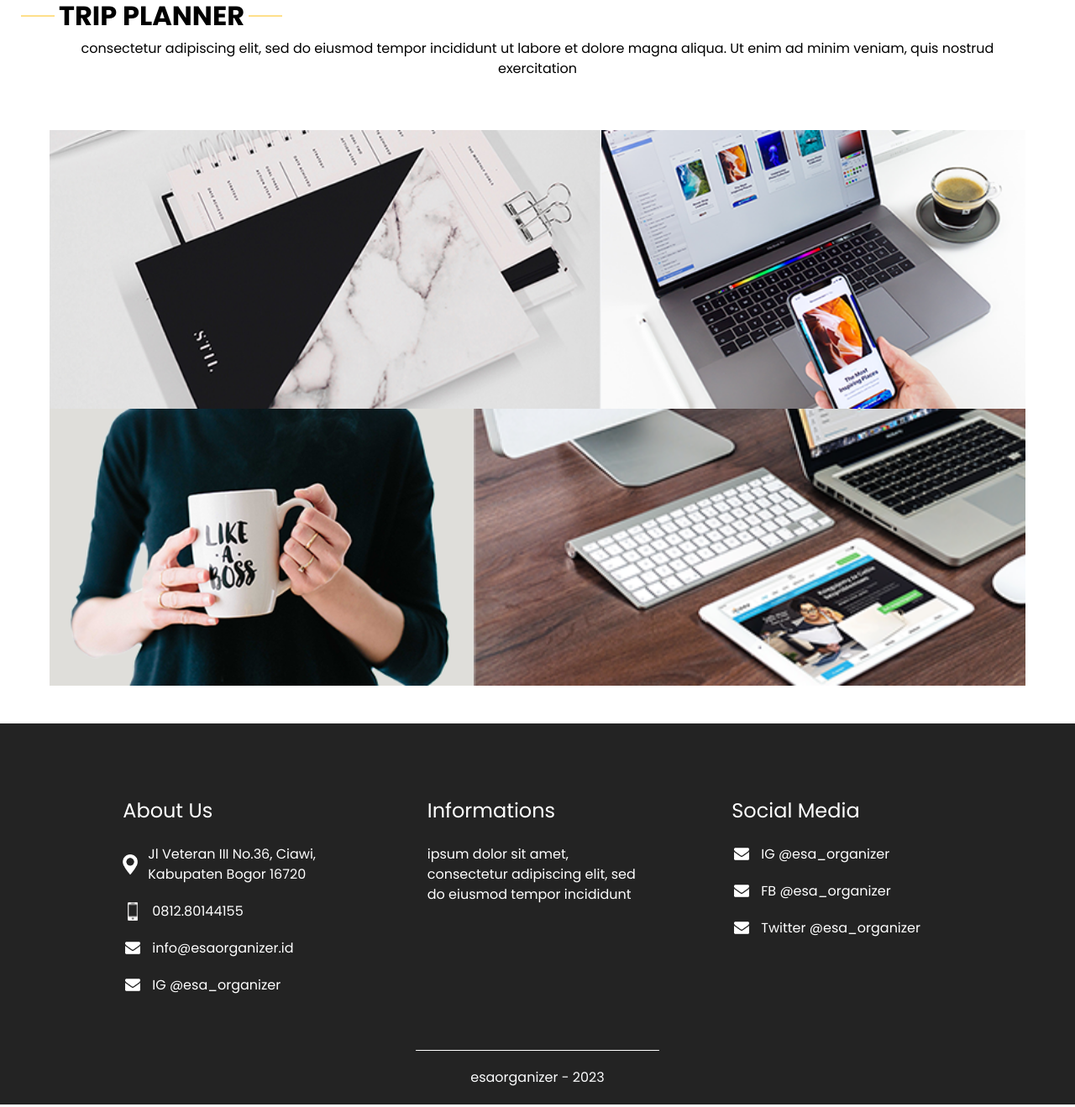
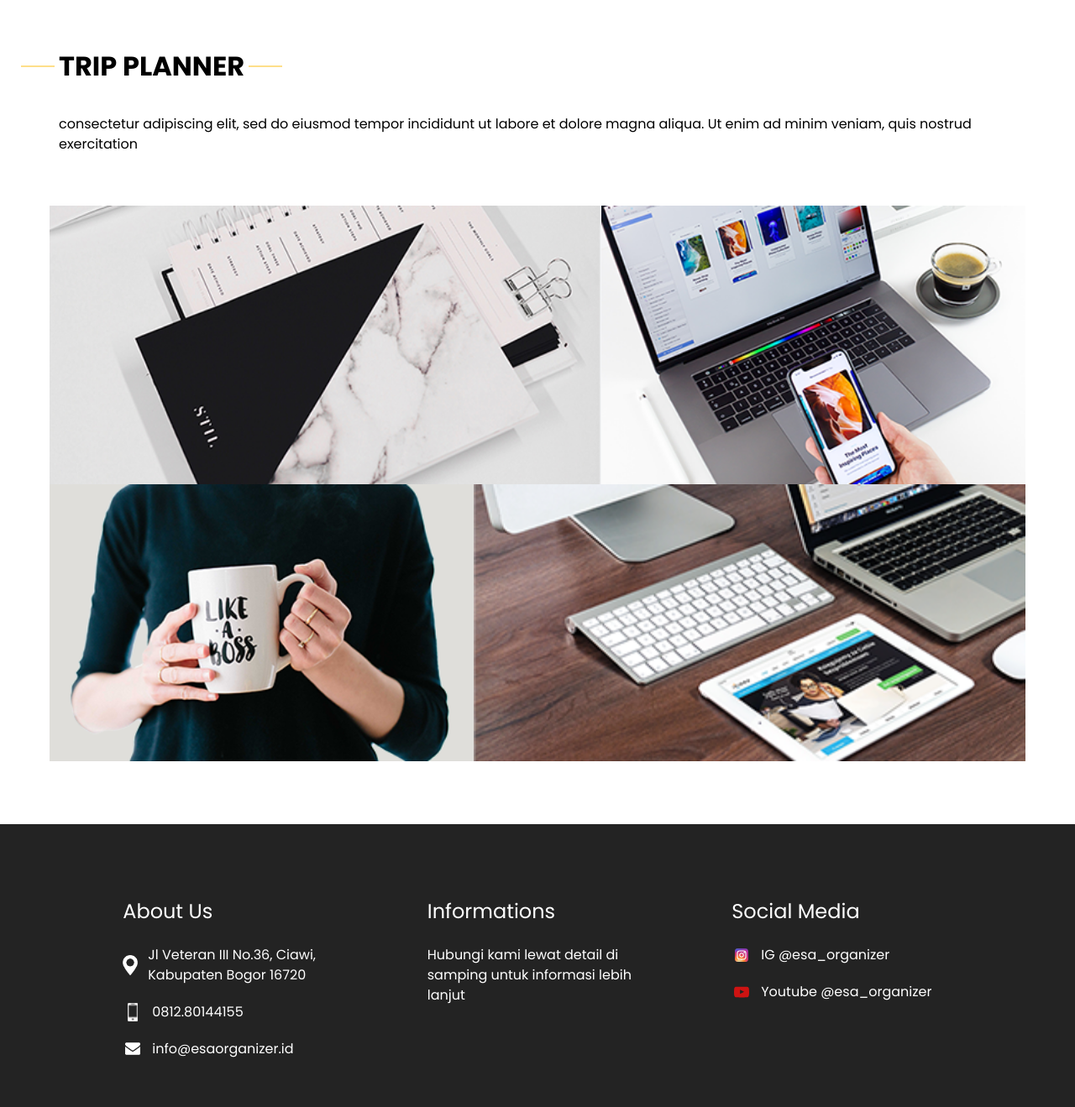
Before and after one commit to DaffaPoseidon/kerjaan-esaorganizer, a plain HTML site: page tripPlanner.html in a window 1280 px wide. Shown: the top 1319 px of the page at 84% size. Drawn offline with nearby package versions, Linux system fonts and the light colour scheme.

Commit message:
Update 4.0

```diff
--- a/css/responsive.css
+++ b/css/responsive.css
@@ -86,9 +86,6 @@
         width: 100%;
     }
 
-    .client_section .box {
-        margin-top: 75px;
-    }
 
     .client_section .camera_img-box {
         margin-top: 45px;
--- a/css/style.css
+++ b/css/style.css
@@ -430,7 +430,7 @@ fieldset:disabled a.btn {
 }
 
 .do_section{
-    margin: 120px 0;
+    padding: 60px 0;
 }
 
 .do_section .heading_container {
@@ -534,7 +534,7 @@ fieldset:disabled a.btn {
 }
 
 .who_section{
-    margin-top: 120px;
+
 }
 
 .who_section .row {
@@ -566,13 +566,34 @@ fieldset:disabled a.btn {
     color: #353434;
 }
 
+/* Bagian halaman lain */
+.work_section{
+    padding: 60px 0 30px 0;
+}
+
 .work_section .work_container {
     display: -webkit-box;
     display: -ms-flexbox;
     display: flex;
     -ms-flex-wrap: wrap;
     flex-wrap: wrap;
+    flex-direction: row;
     margin: 0 -1%;
+}
+
+.work_section .container{
+    display: flex;
+    flex-direction: column;
+}
+
+.work_section .container .heading_container{
+    display: flex;
+    flex-direction: column;
+    gap: 30px;
+}
+
+.work_section .container .heading_container p{
+    text-align: left;
 }
 
 .work_section .work_container .box {
@@ -599,6 +620,8 @@ fieldset:disabled a.btn {
     width: 56.5%;
 }
 
+/* Bagian halaman lain berakhir */
+
 .client_section {
     margin-bottom: 150px;
 }
@@ -607,6 +630,7 @@ fieldset:disabled a.btn {
     -webkit-box-align: center;
     -ms-flex-align: center;
     align-items: center;
+    margin-bottom: 35px;
 }
 
 .client_section .box {
--- a/tripPlanner.html
+++ b/tripPlanner.html
@@ -77,9 +77,9 @@
                             <div class="img-box ">
                                 <img src="images/location-white.png " width="18px " alt=" ">
                             </div>
-                            <p>
+                            <a class="lokasi" href="https://www.google.com/maps/@-6.6759857,106.8603471,3a,75y,193.66h,90t/data=!3m6!1e1!3m4!1szQwy7ukdGK9tZwIxc1utOA!2e0!7i16384!8i8192?entry=ttu" target="_blank">
                                 Jl Veteran III No.36, Ciawi, Kabupaten Bogor 16720
-                            </p>
+                            </a>
                         </div>
                         <div>
                             <div class="img-box ">
@@ -97,14 +97,6 @@
                                 info@esaorganizer.id
                             </p>
                         </div>
-                        <div>
-                            <div class="img-box ">
-                                <img src="images/envelope-white.png " width="18px " alt=" ">
-                            </div>
-                            <p>
-                                IG @esa_organizer
-                            </p>
-                        </div>
                     </div>
                 </div>
                 <div class="col-md-3 ">
@@ -113,7 +105,7 @@
                             Informations
                         </h5>
                         <p>
-                            ipsum dolor sit amet, consectetur adipiscing elit, sed do eiusmod tempor incididunt
+                            Hubungi kami lewat detail di samping untuk informasi lebih lanjut
                         </p>
                     </div>
                 </div>
@@ -125,7 +117,7 @@
                         </h5>
                         <div>
                             <div class="img-box ">
-                                <img src="images/envelope-white.png " width="18px " alt=" ">
+                                <img src="images/instagram.svg " width="18px " alt=" ">
                             </div>
                             <p>
                                 IG @esa_organizer
@@ -133,18 +125,10 @@
                         </div>
                         <div>
                             <div class="img-box ">
-                                <img src="images/envelope-white.png " width="18px " alt=" ">
+                                <img src="images/youtube.svg " width="18px " alt=" ">
                             </div>
                             <p>
-                                FB @esa_organizer
-                            </p>
-                        </div>
-                        <div>
-                            <div class="img-box ">
-                                <img src="images/envelope-white.png " width="18px " alt=" ">
-                            </div>
-                            <p>
-                                Twitter @esa_organizer
+                                Youtube @esa_organizer
                             </p>
                         </div>
                     </div>
@@ -156,14 +140,15 @@
 
     <!-- end info_section -->
 
+
     <!-- footer section -->
     <section class="container-fluid footer_section ">
         <p>
             esaorganizer - 2023
         </p>
         <!-- <p>
-                &copy; 2023 - esaorganizer
-            </p> -->
+            &copy; 2023 - esaorganizer
+        </p> -->
     </section>
     <!-- footer section -->
 
```
Also changed, not shown: eventPlanner.html (+9 -24 lines), index.html (+18 -37 lines), raceManagement.html (+9 -24 lines), images/omAnto.jpg (added), images/tanteAyu.jpg (added).
